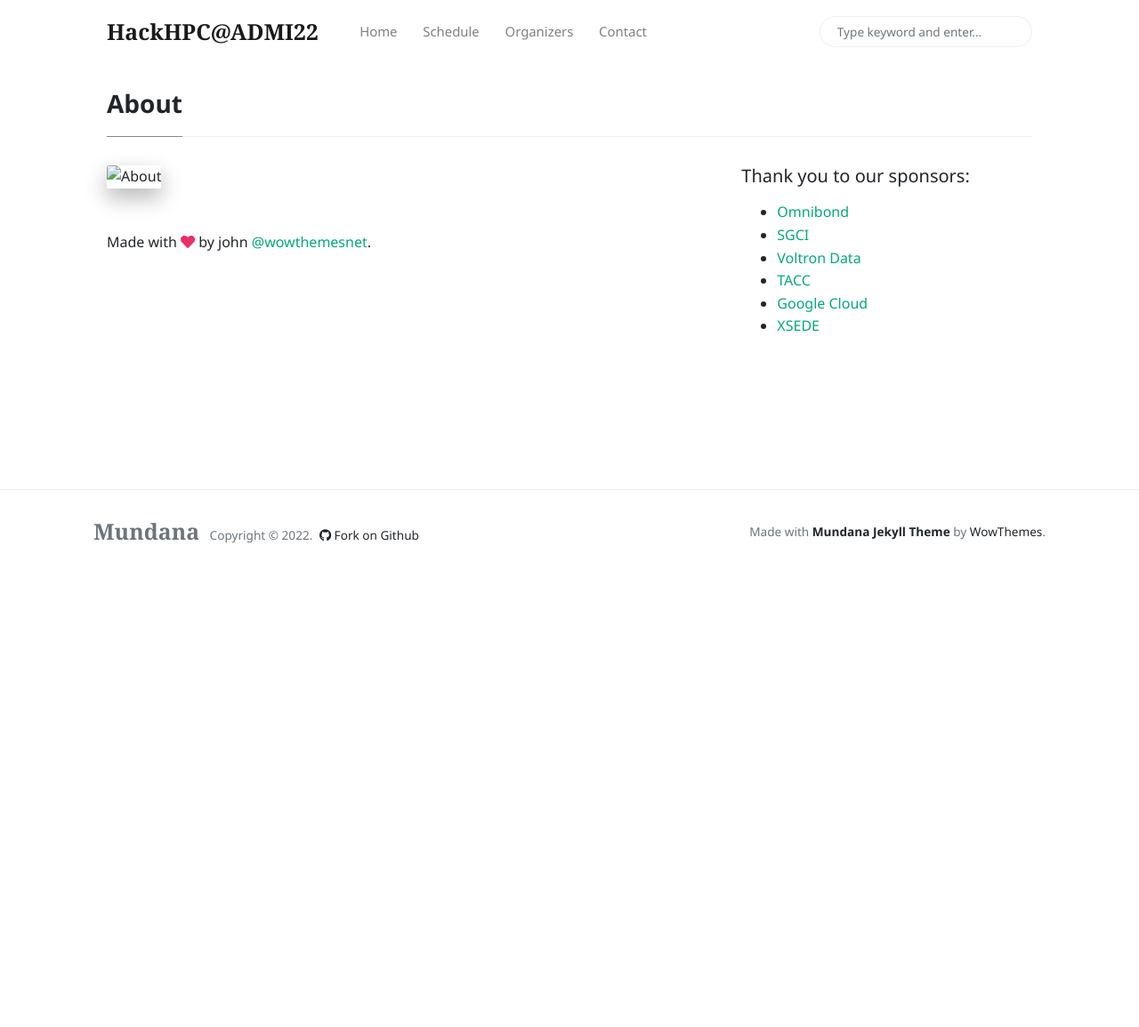
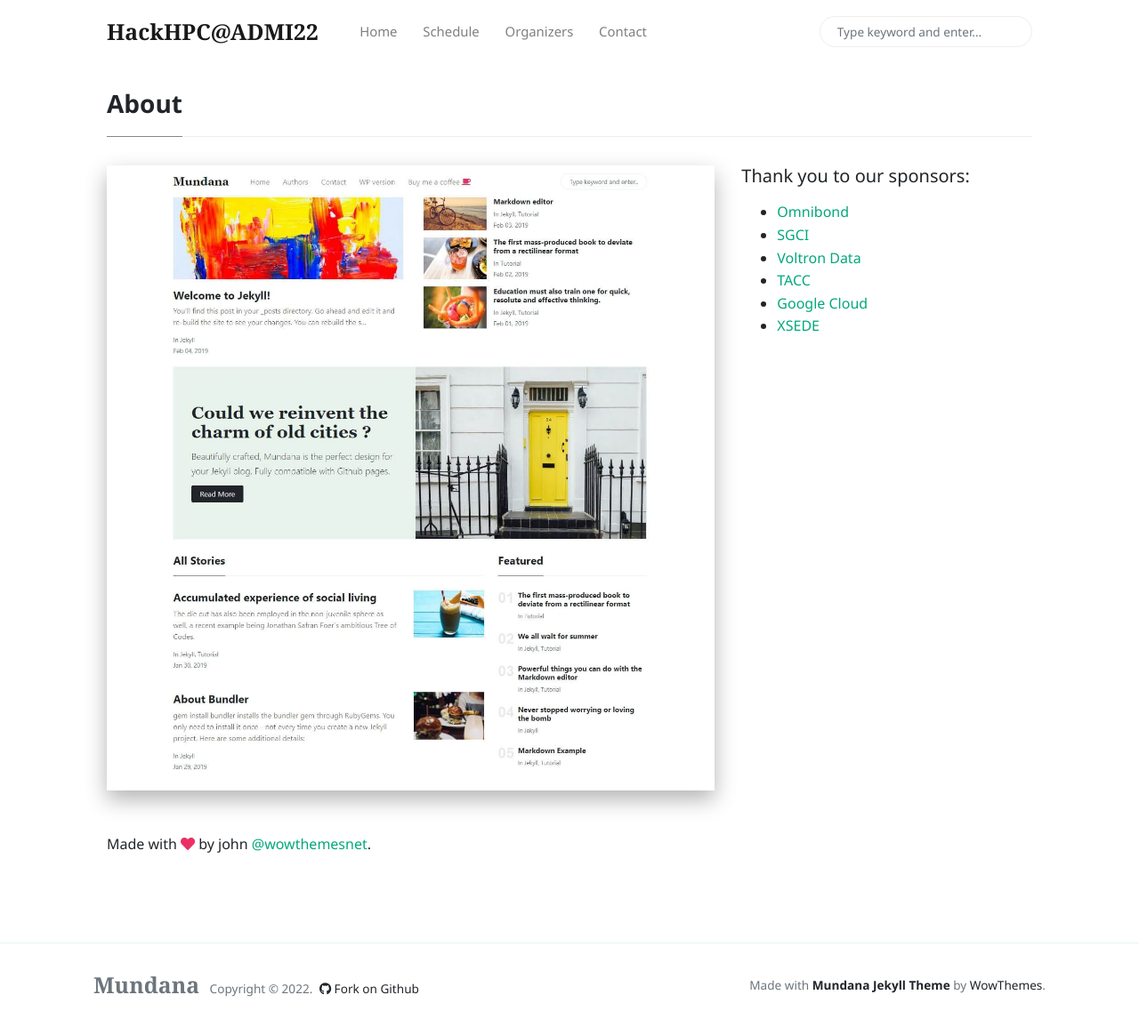
Before and after one commit to HackHPC/ADMI22, a Jekyll site: the page built from _pages/about.md, in a window 1280 px wide and 1155 px high. Shown: the whole window at 89% size. Built offline with Jekyll 4.4.1, drawn with Linux system fonts in a browser that asks for light colours; nearby versions of some CDN libraries; comment, search, counter and statistics services are not loaded.

```diff
--- a/_layouts/page-sidebar.html
+++ b/_layouts/page-sidebar.html
@@ -6,7 +6,7 @@
 <div class="row">
     <div class="col-md-8">
     {% if page.image %}
-    <img class="card-img-top mb-5 shadow-lg" src="{% if page.image contains "://" %}{{ page.image }}{% else %}{{ page.image | absolute_url }}{% endif %}" alt="{{ page.title }}">
+    <img class="card-img-top mb-5 shadow-lg" src="{% if page.image contains "://" %}{{ page.image }}{% else %}{{ site.baseurl }}/{{ page.image }}{% endif %}" alt="{{ page.title }}">
     {% endif %}
     <div class="page-content">
         {{ content }}
```
